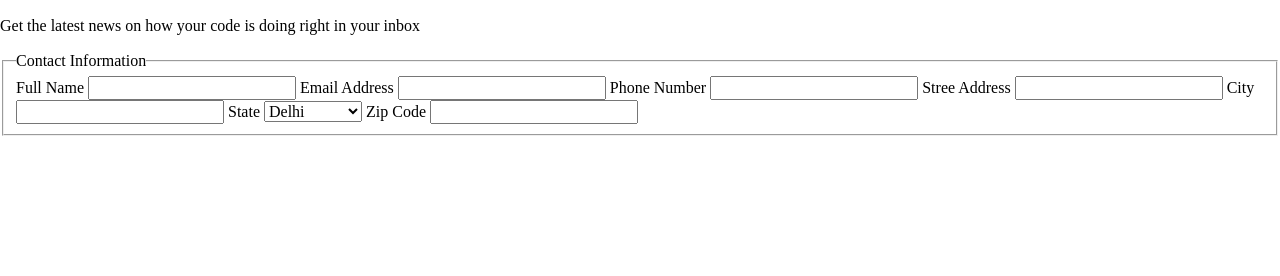
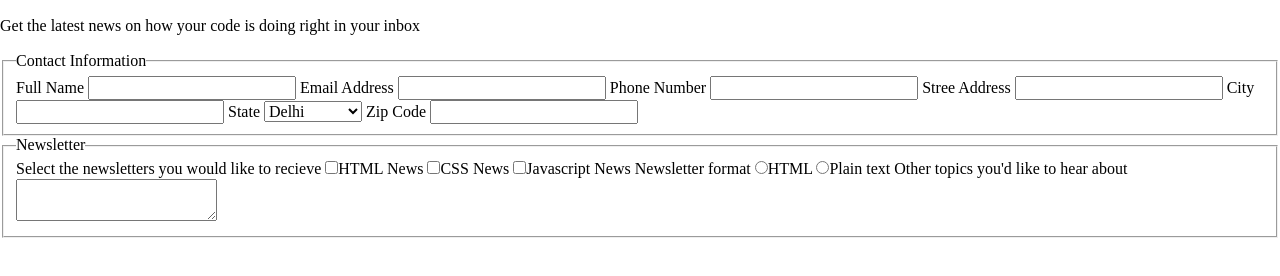
Before and after one commit to dipanshu08/registration_form, a plain HTML site: page index.html in a window 1280 px wide. Shown: the part 110-386 px from the top of the page. Drawn offline with Linux system fonts and the light colour scheme.

Commit message:
completed html structure for form

```diff
--- a/index.html
+++ b/index.html
@@ -49,7 +49,21 @@
           <input type='number' id='zip_code' name='user_zip_code' />
         </fieldset>
 
+        <fieldset>
+          <legend>Newsletter</legend>
 
+          <label>Select the newsletters you would like to recieve</label>
+          <input type='checkbox' id='html_news' name='news_type' value='html_news' /><label for='html_news'>HTML News</label>
+          <input type='checkbox' id='css_news' name='news_type' value='css_news' /><label for='css_news'>CSS News</label>
+          <input type='checkbox' id='javascript_news' name='news_type' value='javascript_news' /><label for='javascript_news'>Javascript News</label>
+
+          <label>Newsletter format</label>
+          <input type='radio' id='html_format' name='news_format' value='html_format' /><label for='html_format'>HTML</label>
+          <input type='radio' id='text_format' name='news_format' value='text_format' /><label for='text_format'>Plain text</label>
+
+          <label for='comment'>Other topics you'd like to hear about</label>
+          <textarea id='comment' name='user_comment'></textarea>
+        </fieldset>
       </form>
     </main>
   </body>
```
